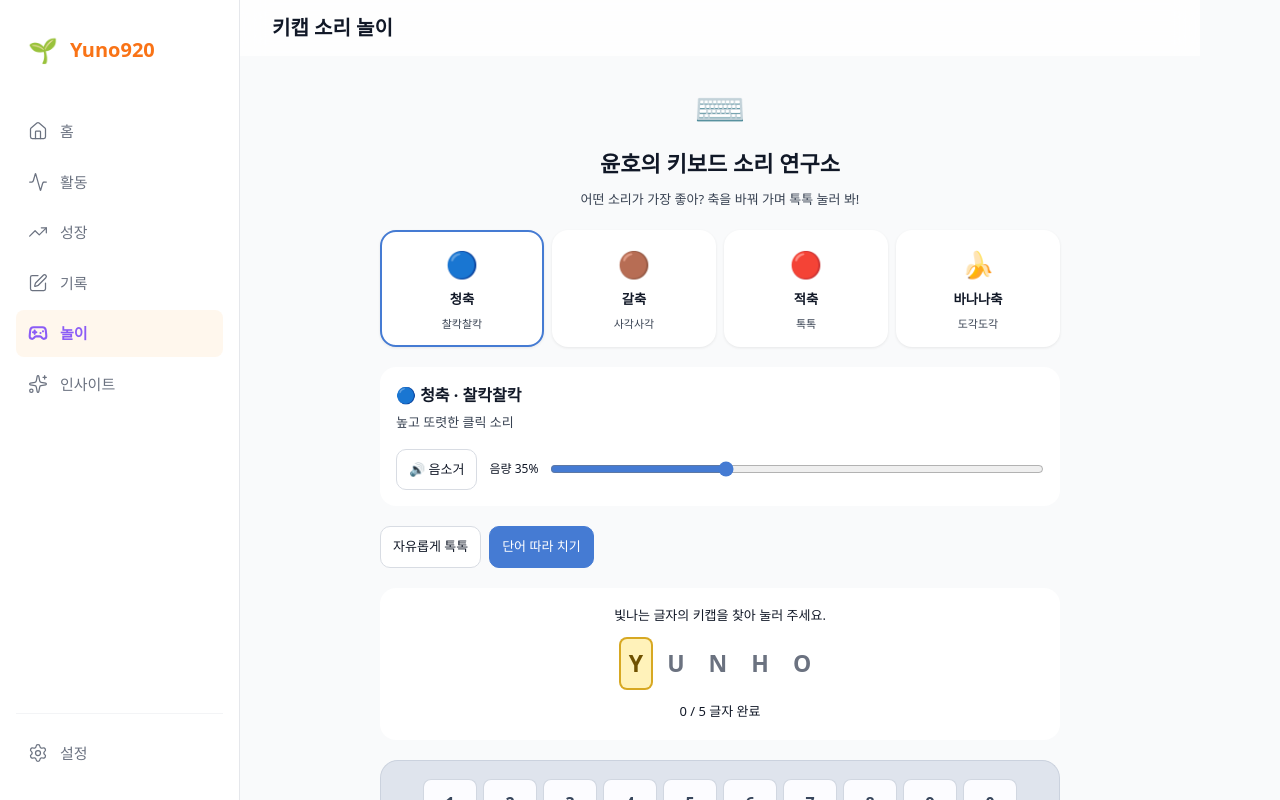
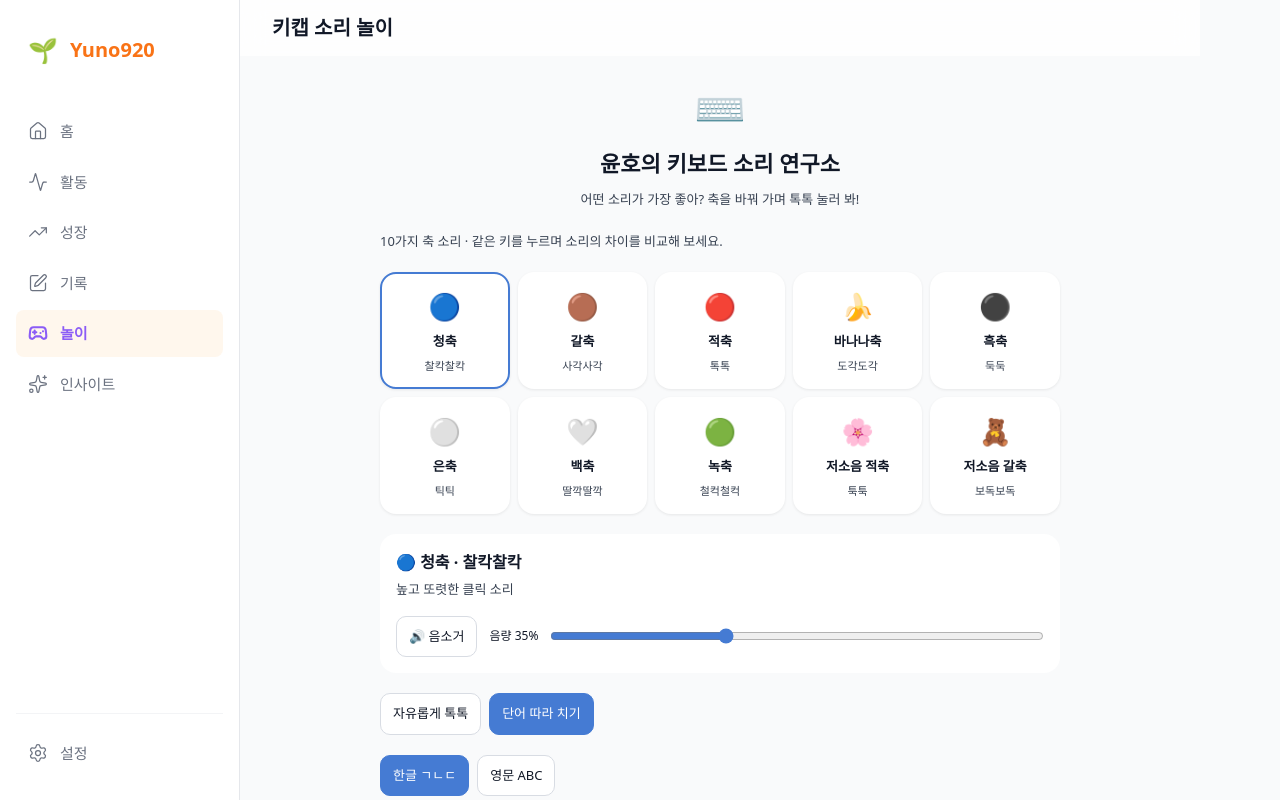
Before and after one commit to hyewon-0711/yuno920, a Next.js app in the folder frontend/: page /play/keyboard in a window 1280 px wide. Both pictures are taken after a click on the button "단어 따라 치기". Shown: the top 800 px of the page. Built offline with nearby package versions, Linux system fonts and the light colour scheme; no server answers; a web font is replaced by a local one.

Commit message:
Add Korean keyboard mode and expand switch sounds

```diff
--- a/frontend/src/app/(app)/play/keyboard/page.module.css
+++ b/frontend/src/app/(app)/play/keyboard/page.module.css
@@ -3,10 +3,11 @@
 .intro > span { font-size: 42px; }
 .intro h2 { font-size: 22px; margin: 8px 0; }
 .intro p, .note { color: var(--text-secondary); font-size: 13px; line-height: 1.7; }
-.switches { display: grid; grid-template-columns: repeat(4, minmax(0, 1fr)); gap: 8px; }
+.switches { display: grid; grid-template-columns: repeat(5, minmax(0, 1fr)); gap: 8px; }
 .switches button { display: flex; flex-direction: column; align-items: center; gap: 7px; border: 2px solid transparent; border-radius: 16px; padding: 14px 4px; background: var(--bg-card); color: var(--text-primary); cursor: pointer; box-shadow: var(--shadow-sm); }
 .switches button > span { font-size: 26px; }
 .switches small { font-size: 11px; color: var(--text-secondary); }
+.switches strong { font-size: 13px; word-break: keep-all; }
 .switches button[aria-pressed="true"] { border-color: var(--switch-color); }
 .soundPanel, .challenge { background: var(--bg-card); padding: 16px; border-radius: 16px; }
 .soundPanel p { font-size: 13px; color: var(--text-secondary); margin-top: 6px; }
@@ -25,7 +26,8 @@
 .counter { display: flex; justify-content: space-between; flex-wrap: wrap; gap: 8px; font-size: 14px; }
 .counter strong { color: var(--switch-color); }
 .challenge { text-align: center; font-size: 13px; line-height: 1.8; }
-.word { display: flex; justify-content: center; gap: 8px; margin: 12px 0; }
+.prompt { display: block; font-size: 24px; margin-bottom: 8px; }
+.word { display: flex; flex-wrap: wrap; justify-content: center; gap: 8px; margin: 12px 0; }
 .word span { padding: 4px 8px; border-radius: 6px; font-size: 23px; font-weight: 700; color: var(--text-tertiary); }
 .word .done { color: #347458; background: #e4f3e9; }
 .word .next { color: #6f5100; background: #fff2ba; box-shadow: 0 0 0 2px #d7a822; }
@@ -33,3 +35,4 @@
 .error { font-size: 13px; color: #b34135; }
 @media (max-width: 420px) { .page { padding: 16px 12px; } .keyboard { padding: 14px 6px; } .row { gap: 4px; } .key { height: 42px; font-size: 13px; border-radius: 5px; } .intro h2 { font-size: 20px; } }
 @media (prefers-reduced-motion: reduce) { .key { transition: none; } }
+@media (max-width: 520px) { .switches { grid-template-columns: repeat(3, minmax(0, 1fr)); } }
--- a/frontend/src/app/(app)/play/keyboard/page.tsx
+++ b/frontend/src/app/(app)/play/keyboard/page.tsx
@@ -9,9 +9,36 @@ const switches = [
   { id: "brown", name: "갈축", emoji: "🟤", word: "사각사각", description: "부드럽고 가벼운 타건 소리", color: "#9a6b48", tone: 1100, body: 240, decay: .06, click: .22 },
   { id: "red", name: "적축", emoji: "🔴", word: "톡톡", description: "짧고 매끈한 타건 소리", color: "#d46164", tone: 700, body: 180, decay: .055, click: .08 },
   { id: "banana", name: "바나나축", emoji: "🍌", word: "도각도각", description: "둥글고 도톰한 타건 소리", color: "#b78a15", tone: 850, body: 380, decay: .095, click: .18 },
+  { id: "black", name: "흑축", emoji: "⚫", word: "둑둑", description: "낮고 묵직한 울림", color: "#526074", tone: 480, body: 120, decay: .12, click: .04 },
+  { id: "silver", name: "은축", emoji: "⚪", word: "틱틱", description: "높고 짧게 끊어지는 소리", color: "#687b91", tone: 2800, body: 520, decay: .03, click: .3 },
+  { id: "white", name: "백축", emoji: "🤍", word: "딸깍딸깍", description: "맑은 클릭과 가벼운 울림", color: "#7775ad", tone: 2400, body: 450, decay: .085, click: .8 },
+  { id: "green", name: "녹축", emoji: "🟢", word: "철컥철컥", description: "두 번 걸리는 듯한 진한 클릭", color: "#377b58", tone: 1600, body: 260, decay: .11, click: .95 },
+  { id: "silent-red", name: "저소음 적축", emoji: "🌸", word: "툭툭", description: "폭신하고 아주 짧은 소리", color: "#b3607a", tone: 400, body: 150, decay: .035, click: .015 },
+  { id: "silent-brown", name: "저소음 갈축", emoji: "🧸", word: "보독보독", description: "조용하고 포근한 낮은 소리", color: "#917052", tone: 600, body: 210, decay: .05, click: .025 },
 ] as const;
+const soundProfiles: Record<string, { noise: number; body: number; resonance: number; release: number; wave: OscillatorType }> = {
+  blue: { noise: .85, body: .35, resonance: 1.8, release: .4, wave: "triangle" },
+  brown: { noise: .65, body: .55, resonance: .8, release: .2, wave: "sine" },
+  red: { noise: .35, body: .65, resonance: .6, release: .12, wave: "sine" },
+  banana: { noise: .55, body: .85, resonance: 2.4, release: .3, wave: "sine" },
+  black: { noise: .4, body: .95, resonance: 1.4, release: .18, wave: "sine" },
+  silver: { noise: .8, body: .25, resonance: 2.8, release: .2, wave: "triangle" },
+  white: { noise: .75, body: .45, resonance: 3.2, release: .45, wave: "triangle" },
+  green: { noise: .95, body: .6, resonance: 1.6, release: .5, wave: "triangle" },
+  "silent-red": { noise: .16, body: .28, resonance: .5, release: .03, wave: "sine" },
+  "silent-brown": { noise: .25, body: .35, resonance: 1.1, release: .05, wave: "sine" },
+};
 const rows = ["1234567890", "QWERTYUIOP", "ASDFGHJKL", "ZXCVBNM"];
 const patterns = ["YUNHO", "BANANA", "HAPPY", "KEYCAP"];
+const koreanKeys: Record<string, string> = Object.fromEntries(
+  [..."QWERTYUIOPASDFGHJKLZXCVBNM"].map((key, index) => [key, [..."ㅂㅈㄷㄱㅅㅛㅕㅑㅐㅔㅁㄴㅇㄹㅎㅗㅓㅏㅣㅋㅌㅊㅍㅠㅜㅡ"][index]]),
+);
+const koreanPatterns = [
+  { word: "윤호", keys: "DBSGH" },
+  { word: "바나나", keys: "QKSKSK" },
+  { word: "사랑", keys: "TKFKD" },
+  { word: "키보드", keys: "ZLQHEM" },
+];
 
 export default function KeyboardPage() {
   const [choice, setChoice] = useState(0);
@@ -24,14 +51,23 @@ export default function KeyboardPage() {
   const [challenge, setChallenge] = useState(false);
   const [pattern, setPattern] = useState(0);
   const [progress, setProgress] = useState(0);
+  const [language, setLanguage] = useState<"ko" | "en">("ko");
   const audio = useRef<AudioContext | null>(null);
   const output = useRef<GainNode | null>(null);
   const noise = useRef<AudioBuffer | null>(null);
   const timers = useRef(new Map<string, number>());
   const mounted = useRef(true);
   const selected = switches[choice];
-  const word = patterns[pattern];
-  const complete = progress === word.length;
+  const word = language === "ko" ? koreanPatterns[pattern].word : patterns[pattern];
+  const sequence = language === "ko" ? koreanPatterns[pattern].keys : patterns[pattern];
+  const keyLabel = (key: string) => language === "ko" ? koreanKeys[key] ?? key : key;
+  const complete = progress === sequence.length;
+
+  const changeLanguage = useCallback((next: "ko" | "en") => {
+    setLanguage(next);
+    setProgress(0);
+    setLastKey("");
+  }, []);
 
   useEffect(() => {
     mounted.current = true;
@@ -73,6 +109,7 @@ export default function KeyboardPage() {
       if (!mounted.current || context.state !== "running" || !output.current) return;
       setError("");
       const start = context.currentTime;
+      const profile = soundProfiles[selected.id];
       const pitch = key === "SPACE" ? .7 : 1 + (key.charCodeAt(0) % 7 - 3) * .025;
       const burst = (offset: number, level: number, frequency: number, duration: number) => {
         const source = context.createBufferSource();
@@ -80,7 +117,7 @@ export default function KeyboardPage() {
         const filter = context.createBiquadFilter();
         filter.type = "bandpass";
         filter.frequency.value = frequency * pitch;
-        filter.Q.value = .8;
+        filter.Q.value = profile.resonance;
         const envelope = context.createGain();
         envelope.gain.setValueAtTime(level, start + offset);
         envelope.gain.exponentialRampToValueAtTime(.001, start + offset + duration);
@@ -88,16 +125,18 @@ export default function KeyboardPage() {
         source.start(start + offset); source.stop(start + offset + duration);
         source.onended = () => { source.disconnect(); filter.disconnect(); envelope.disconnect(); };
       };
-      burst(0, .9, selected.tone, selected.decay);
+      burst(0, profile.noise, selected.tone, selected.decay);
       burst(.012, switches[choice].click, 4200, .025);
-      burst(.075, .25, selected.tone * 1.3, .035);
+      burst(.075, profile.release, selected.tone * 1.3, .035);
+      if (selected.id === "green") burst(.035, .65, 3200, .025);
+      if (selected.id === "white") burst(.022, .35, 5800, .05);
       const body = context.createOscillator();
       const envelope = context.createGain();
-      body.type = "sine";
+      body.type = profile.wave;
       body.frequency.setValueAtTime(selected.body * pitch, start);
       body.frequency.exponentialRampToValueAtTime(selected.body * .55 * pitch, start + selected.decay);
       envelope.gain.setValueAtTime(.001, start);
-      envelope.gain.linearRampToValueAtTime(.65, start + .002);
+      envelope.gain.linearRampToValueAtTime(profile.body, start + .002);
       envelope.gain.exponentialRampToValueAtTime(.001, start + selected.decay);
       body.connect(envelope); envelope.connect(output.current);
       body.start(start); body.stop(start + selected.decay);
@@ -117,14 +156,19 @@ export default function KeyboardPage() {
       setActive((previous) => previous.filter((item) => item !== key));
       timers.current.delete(key);
     }, 140));
-    if (challenge) setProgress((previous) => previous < word.length && key === word[previous] ? previous + 1 : previous);
-  }, [sound, challenge, word]);
+    if (challenge) setProgress((previous) => previous < sequence.length && key === sequence[previous] ? previous + 1 : previous);
+  }, [sound, challenge, sequence]);
 
   useEffect(() => {
     const onKey = (event: KeyboardEvent) => {
       if (event.repeat || event.ctrlKey || event.metaKey || event.altKey) return;
       const target = event.target as HTMLElement;
       if (target.closest("input, textarea, select, [contenteditable='true']")) return;
+      if (event.code === "Lang1" || event.key === "HangulMode") {
+        event.preventDefault();
+        changeLanguage(language === "ko" ? "en" : "ko");
+        return;
+      }
       if (event.code === "Space" && target.closest("button, a, summary")) return;
       const key = event.code.startsWith("Key") ? event.code.slice(3) : event.code.startsWith("Digit") ? event.code.slice(5) : event.code === "Space" ? "SPACE" : "";
       if (key && (key === "SPACE" || /^[A-Z0-9]$/.test(key))) {
@@ -134,25 +178,27 @@ export default function KeyboardPage() {
     };
     window.addEventListener("keydown", onKey);
     return () => window.removeEventListener("keydown", onKey);
-  }, [press]);
+  }, [press, language, changeLanguage]);
 
   return <>
     <AppHeader title="키캡 소리 놀이" backHref="/play" />
     <main className={styles.page} style={{ "--switch-color": selected.color } as React.CSSProperties}>
       <div className={styles.intro}><span>⌨️</span><h2>윤호의 키보드 소리 연구소</h2><p>어떤 소리가 가장 좋아? 축을 바꿔 가며 톡톡 눌러 봐!</p></div>
-      <div className={styles.switches} aria-label="키보드 축 선택">{switches.map((item, index) =>
+      <p className={styles.note}>10가지 축 소리 · 같은 키를 누르며 소리의 차이를 비교해 보세요.</p>
+      <div className={styles.switches} role="group" aria-label="키보드 축 선택">{switches.map((item, index) =>
         <button key={item.id} aria-pressed={choice === index} onClick={() => setChoice(index)}><span>{item.emoji}</span><strong>{item.name}</strong><small>{item.word}</small></button>)}</div>
       <section className={styles.soundPanel} aria-label="소리 설정">
         <div><strong>{selected.emoji} {selected.name} · {selected.word}</strong><p>{selected.description}</p></div>
         <div className={styles.volume}><button onClick={() => setMuted(!muted)} aria-pressed={muted}>{muted ? "🔇 소리 켜기" : "🔊 음소거"}</button><label htmlFor="keyboard-volume">음량 {volume}%</label><input id="keyboard-volume" type="range" min="0" max="100" value={volume} onChange={(event) => setVolume(Number(event.target.value))} /></div>
       </section>
       <div className={styles.modes}><button aria-pressed={!challenge} onClick={() => setChallenge(false)}>자유롭게 톡톡</button><button aria-pressed={challenge} onClick={() => { setChallenge(true); setProgress(0); }}>단어 따라 치기</button></div>
-      {challenge && <section className={styles.challenge} aria-label="단어 따라 치기"><p>빛나는 글자의 키캡을 찾아 눌러 주세요.</p><div className={styles.word}>{word.split("").map((letter, index) => <span key={index} className={index < progress ? styles.done : index === progress ? styles.next : ""}>{letter}</span>)}</div><p role="status">{complete ? "🎉 성공! 멋진 소리를 만들었어요!" : `${progress} / ${word.length} 글자 완료`}</p>{complete && <button onClick={() => { setPattern((pattern + 1) % patterns.length); setProgress(0); }}>다음 단어</button>}</section>}
-      <section className={styles.keyboard} aria-label="소리 나는 키보드">{rows.map((row) => <div className={styles.row} key={row}>{row.split("").map((key) => <button key={key} aria-label={`${key} 키캡`} className={`${styles.key} ${active.includes(key) ? styles.pressed : ""} ${challenge && word[progress] === key ? styles.target : ""}`} onClick={() => press(key)}>{key}</button>)}</div>)}<div className={styles.row}><button aria-label="스페이스 키캡" className={`${styles.key} ${styles.space} ${active.includes("SPACE") ? styles.pressed : ""}`} onClick={() => press("SPACE")}>SPACE</button></div></section>
-      <div className={styles.counter}><span>{lastKey ? `${lastKey === "SPACE" ? "스페이스" : lastKey} · ${selected.word}` : "첫 키캡을 눌러 보세요"}</span><strong>{count.toLocaleString()}번 톡톡</strong></div>
+      <div className={styles.modes} role="group" aria-label="타자 언어"><button aria-pressed={language === "ko"} onClick={() => changeLanguage("ko")}>한글 ㄱㄴㄷ</button><button aria-pressed={language === "en"} onClick={() => changeLanguage("en")}>영문 ABC</button></div>
+      {challenge && <section className={styles.challenge} aria-label="단어 따라 치기"><strong className={styles.prompt}>{word}</strong><p>{language === "ko" ? "자음과 모음을 차례로 눌러 단어를 완성해 봐요." : "빛나는 글자의 키캡을 찾아 눌러 주세요."}</p><div className={styles.word}>{sequence.split("").map((key, index) => <span key={index} className={index < progress ? styles.done : index === progress ? styles.next : ""}>{keyLabel(key)}</span>)}</div><p role="status">{complete ? `🎉 ${word} 완성! 멋진 소리를 만들었어요!` : `${progress} / ${sequence.length}타 완료`}</p>{complete && <button onClick={() => { setPattern((pattern + 1) % patterns.length); setProgress(0); }}>다음 단어</button>}</section>}
+      <section className={styles.keyboard} aria-label="소리 나는 키보드">{rows.map((row) => <div className={styles.row} key={row}>{row.split("").map((key) => <button key={key} aria-label={`${keyLabel(key)} 키캡`} className={`${styles.key} ${active.includes(key) ? styles.pressed : ""} ${challenge && sequence[progress] === key ? styles.target : ""}`} onClick={() => press(key)}>{keyLabel(key)}</button>)}</div>)}<div className={styles.row}><button aria-label="스페이스 키캡" className={`${styles.key} ${styles.space} ${active.includes("SPACE") ? styles.pressed : ""}`} onClick={() => press("SPACE")}>{language === "ko" ? "띄어쓰기" : "SPACE"}</button></div></section>
+      <div className={styles.counter}><span>{lastKey ? `${lastKey === "SPACE" ? "스페이스" : keyLabel(lastKey)} · ${selected.word}` : "첫 키캡을 눌러 보세요"}</span><strong>{count.toLocaleString()}번 톡톡</strong></div>
       {error && <p role="alert" className={styles.error}>{error}</p>}
-      <p className={styles.note}>화면의 키캡 또는 실제 키보드의 영문·숫자·스페이스 키로 놀 수 있어요. 한글 입력 상태에서도 같은 자리의 키가 반응해요.</p>
-      <p className={styles.note}>각 축의 느낌을 표현한 합성음이에요. 실제 제품 녹음은 아니며, 키보드와 키캡에 따라 실제 소리는 달라요.</p>
+      <p className={styles.note}>한글·영문 버튼으로 전환해 보세요. 화면 키캡과 실제 키보드 모두 사용할 수 있어요. 한글은 두벌식 자리로 반응하며, 컴퓨터의 입력 언어와 별도로 위에서 선택한 언어를 따라요.</p>
+      <p className={styles.note}>각 축에서 영감을 얻어 클릭감·음높이·울림을 다르게 만든 놀이용 합성음이에요. 실제 제품 녹음은 아니며, 제조사와 키보드·키캡에 따라 실제 소리는 달라요.</p>
     </main>
   </>;
 }
```
